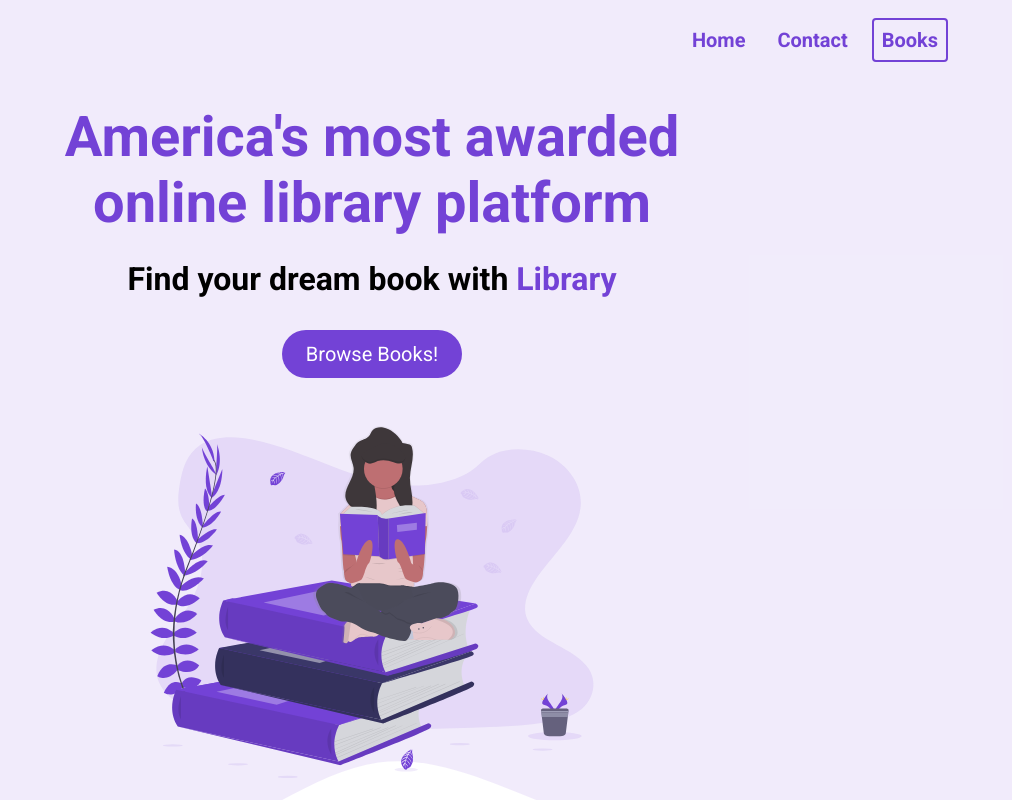
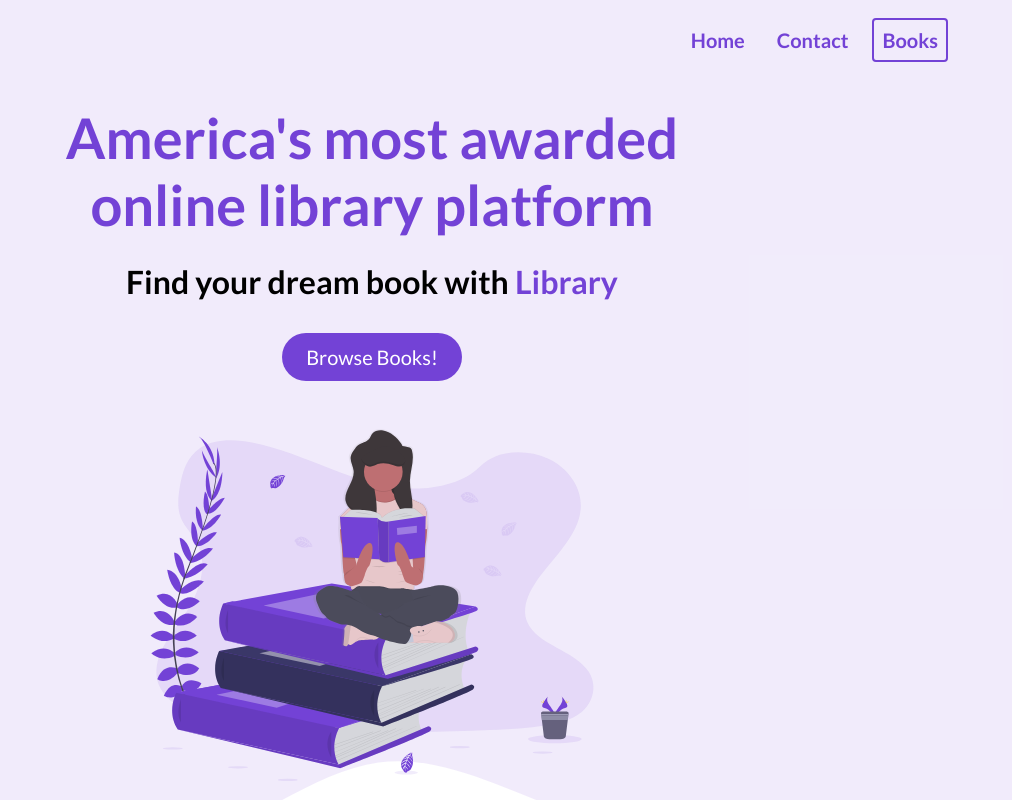
Before and after one commit to bamiller60/E-Commerce, a plain HTML site: page index.html in a window 1280 px wide. Shown: the top 800 px of the page, 268-1280 px from the left. Drawn offline with Linux system fonts and the light colour scheme.

Commit message:
Font Change

```diff
--- a/style.css
+++ b/style.css
@@ -3,7 +3,7 @@
   padding: 0;
   margin: 0;
   box-sizing: border-box;
-  font-family: "Roboto", serif;
+  font-family: "Lato", serif;
 }
 
 html {
```
